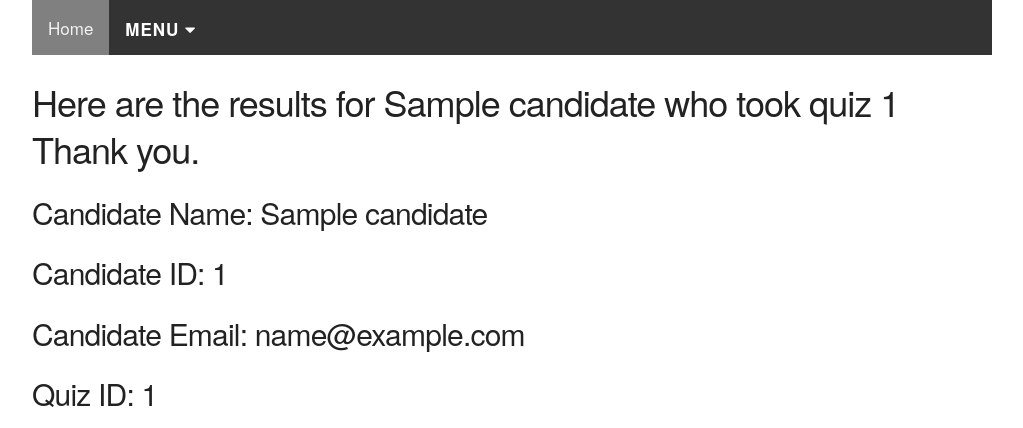
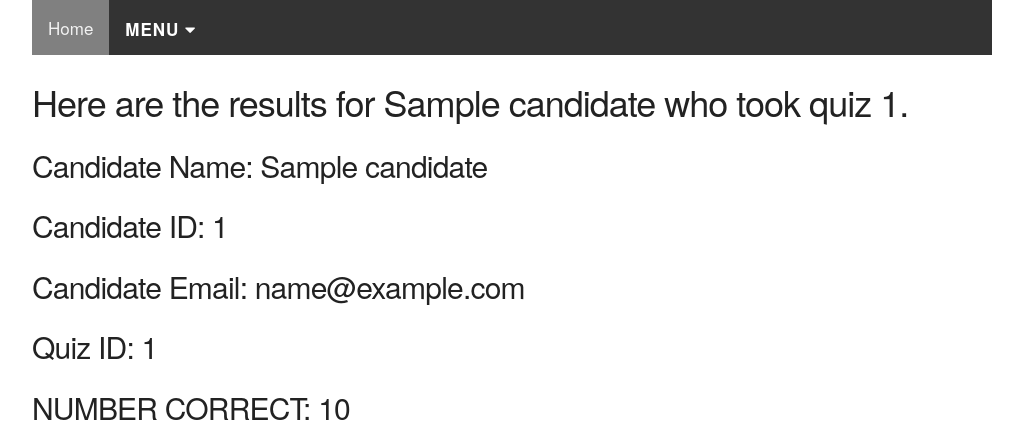
Before and after one commit to bizzybits/Capstone2022, a Flask app: template templates/candidate_results.html in a window 1280 px wide. Shown: the top 428 px of the page, without its empty margins (128-1151 px from the left). Run offline with Flask 2, Linux system fonts and the light colour scheme; the template is opened without the code that fills it: values that come from a table or form of the project are taken from there, others are empty; tables that the repository leaves empty hold one stand-in row (values such as "Sample post").

Commit message:
edited typo

```diff
--- a/templates/candidate_results.html
+++ b/templates/candidate_results.html
@@ -2,7 +2,7 @@
 {% block content%}
 
 <div>
-    <h3>Here are the results for {{ candidate.name }} who took quiz {{quiz_for_candidate.quiz_id}} Thank you.</h3>
+    <h3>Here are the results for {{ candidate.name }} who took quiz {{quiz_for_candidate.quiz_id}}.</h3>
 </div>
 
 <h4>Candidate Name: {{ candidate.name }}</h4>
```
